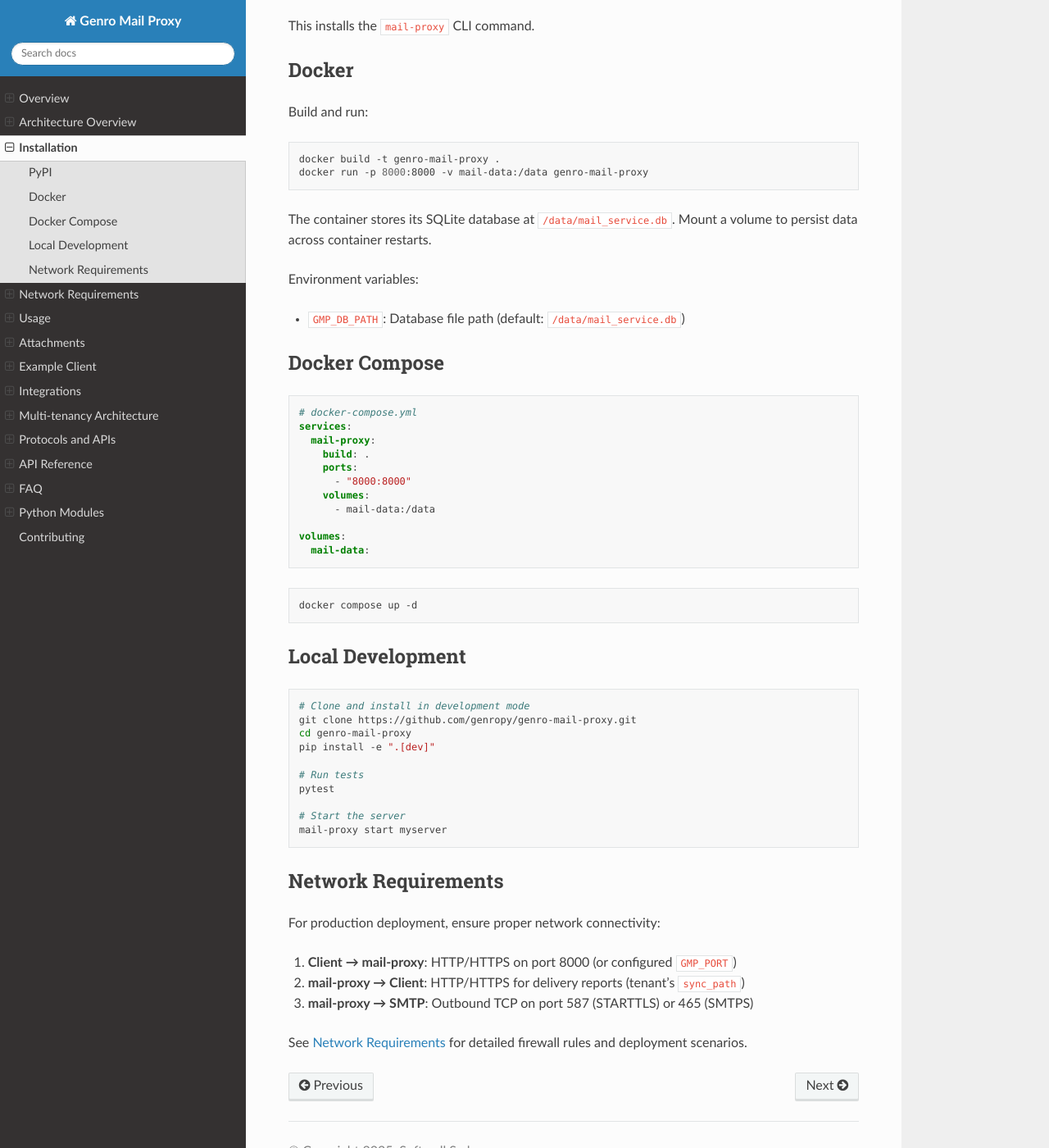
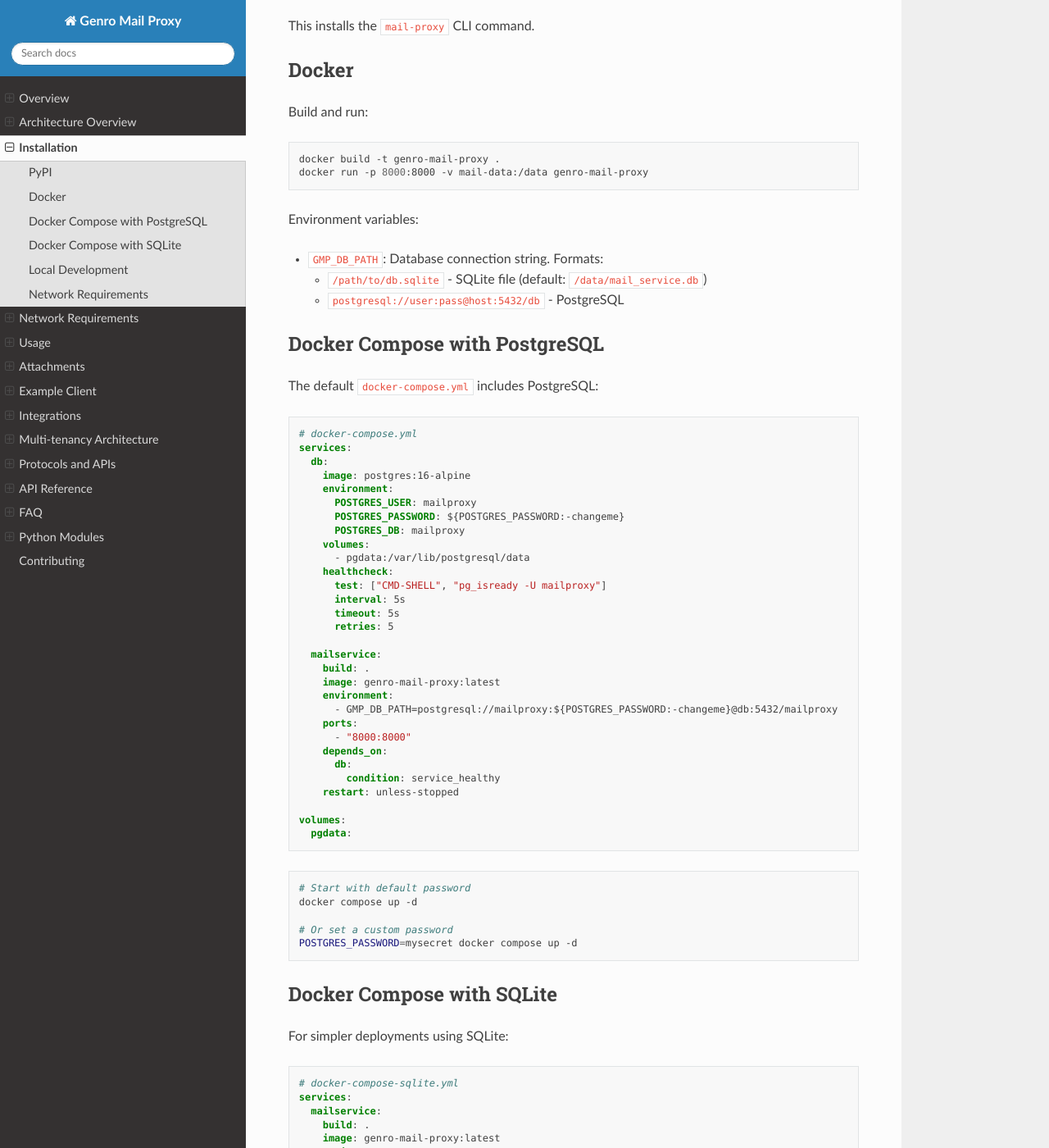
Before and after one commit to genropy/genro-mail-proxy, a Sphinx documentation site: the page built from docs/installation.rst, in a window 1280 px wide and 1400 px high, scrolled down 263 px. Shown: the whole window at 82% size. Built offline with Sphinx 7.4.7 and the Read the Docs theme 3.1.0, drawn with Linux system fonts in a browser that asks for light colours; some of the changed text lies outside the part shown.

Commit message:
docs: update Docker docs for PostgreSQL

```diff
--- a/docs/installation.rst
+++ b/docs/installation.rst
@@ -21,33 +21,85 @@
    docker build -t genro-mail-proxy .
    docker run -p 8000:8000 -v mail-data:/data genro-mail-proxy
 
-The container stores its SQLite database at ``/data/mail_service.db``. Mount a volume
-to persist data across container restarts.
-
 Environment variables:
 
-- ``GMP_DB_PATH``: Database file path (default: ``/data/mail_service.db``)
+- ``GMP_DB_PATH``: Database connection string. Formats:
 
-Docker Compose
---------------
+  - ``/path/to/db.sqlite`` - SQLite file (default: ``/data/mail_service.db``)
+  - ``postgresql://user:pass@host:5432/db`` - PostgreSQL
+
+Docker Compose with PostgreSQL
+------------------------------
+
+The default ``docker-compose.yml`` includes PostgreSQL:
 
 .. code-block:: yaml
 
    # docker-compose.yml
    services:
-     mail-proxy:
+     db:
+       image: postgres:16-alpine
+       environment:
+         POSTGRES_USER: mailproxy
+         POSTGRES_PASSWORD: ${POSTGRES_PASSWORD:-changeme}
+         POSTGRES_DB: mailproxy
+       volumes:
+         - pgdata:/var/lib/postgresql/data
+       healthcheck:
+         test: ["CMD-SHELL", "pg_isready -U mailproxy"]
+         interval: 5s
+         timeout: 5s
+         retries: 5
+
+     mailservice:
        build: .
+       image: genro-mail-proxy:latest
+       environment:
+         - GMP_DB_PATH=postgresql://mailproxy:${POSTGRES_PASSWORD:-changeme}@db:5432/mailproxy
+       ports:
+         - "8000:8000"
+       depends_on:
+         db:
+           condition: service_healthy
+       restart: unless-stopped
+
+   volumes:
+     pgdata:
+
+.. code-block:: bash
+
+   # Start with default password
+   docker compose up -d
+
+   # Or set a custom password
+   POSTGRES_PASSWORD=mysecret docker compose up -d
+
+Docker Compose with SQLite
+--------------------------
+
+For simpler deployments using SQLite:
+
+.. code-block:: yaml
+
+   # docker-compose-sqlite.yml
+   services:
+     mailservice:
+       build: .
+       image: genro-mail-proxy:latest
+       environment:
+         - GMP_DB_PATH=/data/mail_service.db
        ports:
          - "8000:8000"
        volumes:
-         - mail-data:/data
+         - maildata:/data
+       restart: unless-stopped
 
    volumes:
-     mail-data:
+     maildata:
 
 .. code-block:: bash
 
-   docker compose up -d
+   docker compose -f docker-compose-sqlite.yml up -d
 
 Local Development
 -----------------
--- a/docs/usage.rst
+++ b/docs/usage.rst
@@ -50,7 +50,7 @@
 Available environment variables::
 
   GMP_LOG_LEVEL                           - Logging level (default: INFO)
-  GMP_DB_PATH                             - Database path (default: /data/mail_service.db)
+  GMP_DB_PATH                             - Database connection string (SQLite path or postgresql://...)
   GMP_HOST                                - Server host (default: 0.0.0.0)
   GMP_PORT                                - Server port (default: 8000)
   GMP_SCHEDULER_ACTIVE                    - Enable scheduler (default: false)
```
